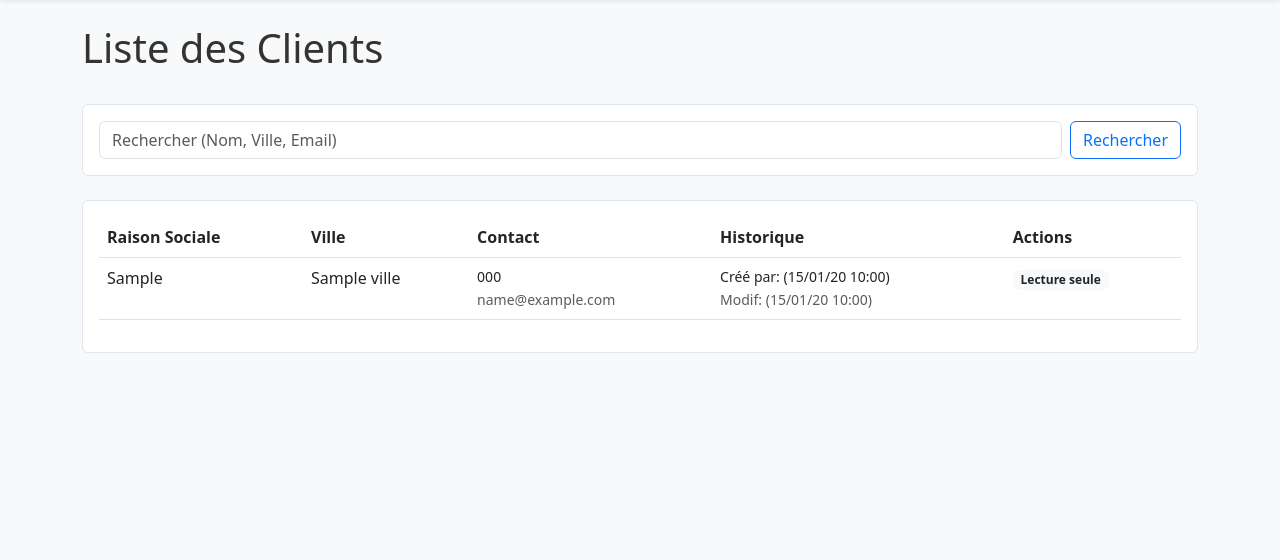
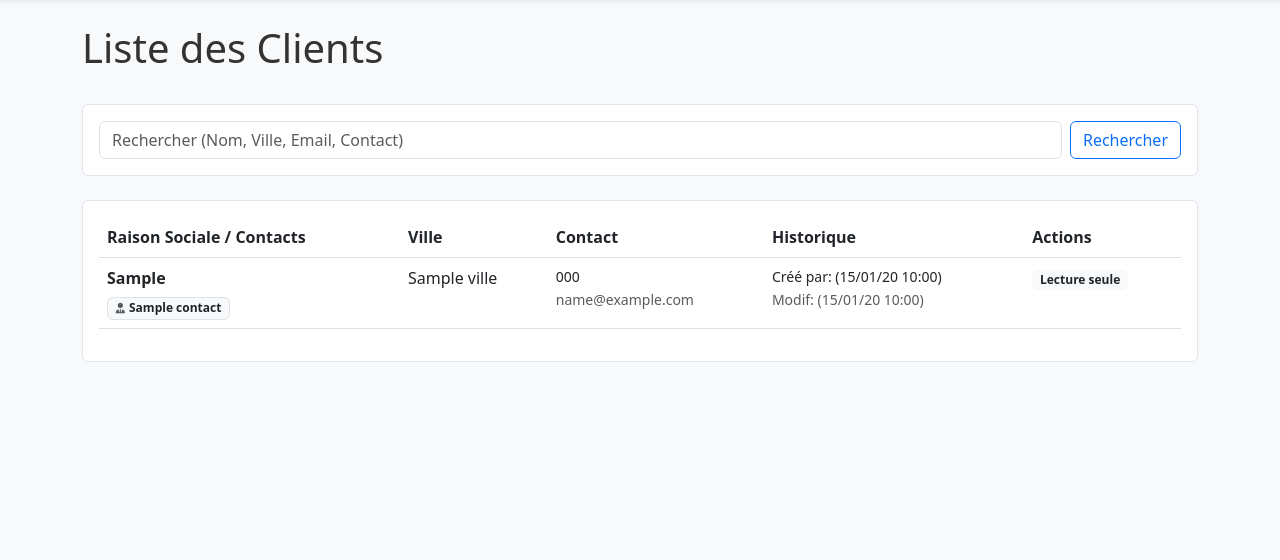
Before and after one commit to hijodelmar/stp-app, a Python web app: template templates/clients/index.html in a window 1280 px wide. Shown: the part 56-616 px from the top of the page. Run offline with Jinja, Linux system fonts and the light colour scheme; the template is opened without the code that fills it: most values are stand-ins (such as "Sample title", 1, 10 or a date in 2020).

Commit message:
enhancement clients

```diff
--- a/routes/chat.py
+++ b/routes/chat.py
@@ -23,9 +23,8 @@ def send_message():
             agent.refresh_settings()
 
         if not agent or not agent.provider:
-            error_msg = agent.last_error if agent else "Erreur système : agent non initialisé."
             return jsonify({
-                "reply": f"L'assistant IA n'est pas prêt : {error_msg}",
+                "reply": "L'assistant IA est actuellement désactivé ou non configuré.",
                 "status": "disabled"
             })
 
--- a/routes/clients.py
+++ b/routes/clients.py
@@ -16,12 +16,13 @@ def index():
     q = request.args.get('q')
     if q:
         search = f"%{q}%"
-        clients = Client.query.filter(
+        clients = Client.query.outerjoin(ClientContact).filter(
             (Client.raison_sociale.ilike(search)) |
             (Client.ville.ilike(search)) |
             (Client.email.ilike(search)) |
+            (ClientContact.nom.ilike(search)) |
             (db.cast(Client.date_creation, db.String).ilike(search))
-        ).order_by(Client.raison_sociale).all()
+        ).distinct().order_by(Client.raison_sociale).all()
     else:
         clients = Client.query.order_by(Client.raison_sociale).all()
     return render_template('clients/index.html', clients=clients)
--- a/templates/clients/index.html
+++ b/templates/clients/index.html
@@ -11,8 +11,9 @@
 <div class="card mb-4">
     <div class="card-body">
         <form action="{{ url_for('clients.index') }}" method="GET" class="d-flex">
-            <input class="form-control me-2" type="search" name="q" placeholder="Rechercher (Nom, Ville, Email)"
-                aria-label="Search" value="{{ request.args.get('q', '') }}">
+            <input class="form-control me-2" type="search" name="q"
+                placeholder="Rechercher (Nom, Ville, Email, Contact)" aria-label="Search"
+                value="{{ request.args.get('q', '') }}">
             <button class="btn btn-outline-primary" type="submit">Rechercher</button>
             {% if request.args.get('q') %}
             <a href="{{ url_for('clients.index') }}" class="btn btn-outline-secondary ms-2" title="Effacer"><i
@@ -29,7 +30,7 @@
             <table class="table table-hover">
                 <thead>
                     <tr>
-                        <th>Raison Sociale</th>
+                        <th>Raison Sociale / Contacts</th>
                         <th>Ville</th>
                         <th>Contact</th>
                         <th>Historique</th>
@@ -39,7 +40,19 @@
                 <tbody>
                     {% for client in clients %}
                     <tr>
-                        <td>{{ client.raison_sociale }}</td>
+                        <td>
+                            <div class="fw-bold">{{ client.raison_sociale }}</div>
+                            {% if client.contacts %}
+                            <div class="mt-1">
+                                {% for contact in client.contacts %}
+                                <span class="badge bg-light text-dark border me-1"
+                                    title="{{ contact.fonction or 'Contact' }}">
+                                    <i class="fas fa-user-tie small text-muted me-1"></i>{{ contact.nom }}
+                                </span>
+                                {% endfor %}
+                            </div>
+                            {% endif %}
+                        </td>
                         <td>{{ client.ville }}</td>
                         <td>
                             <small class="d-block">{{ client.telephone or '-' }}</small>
```
Also changed, not shown: services/ai_agent.py (+5 -20 lines).
